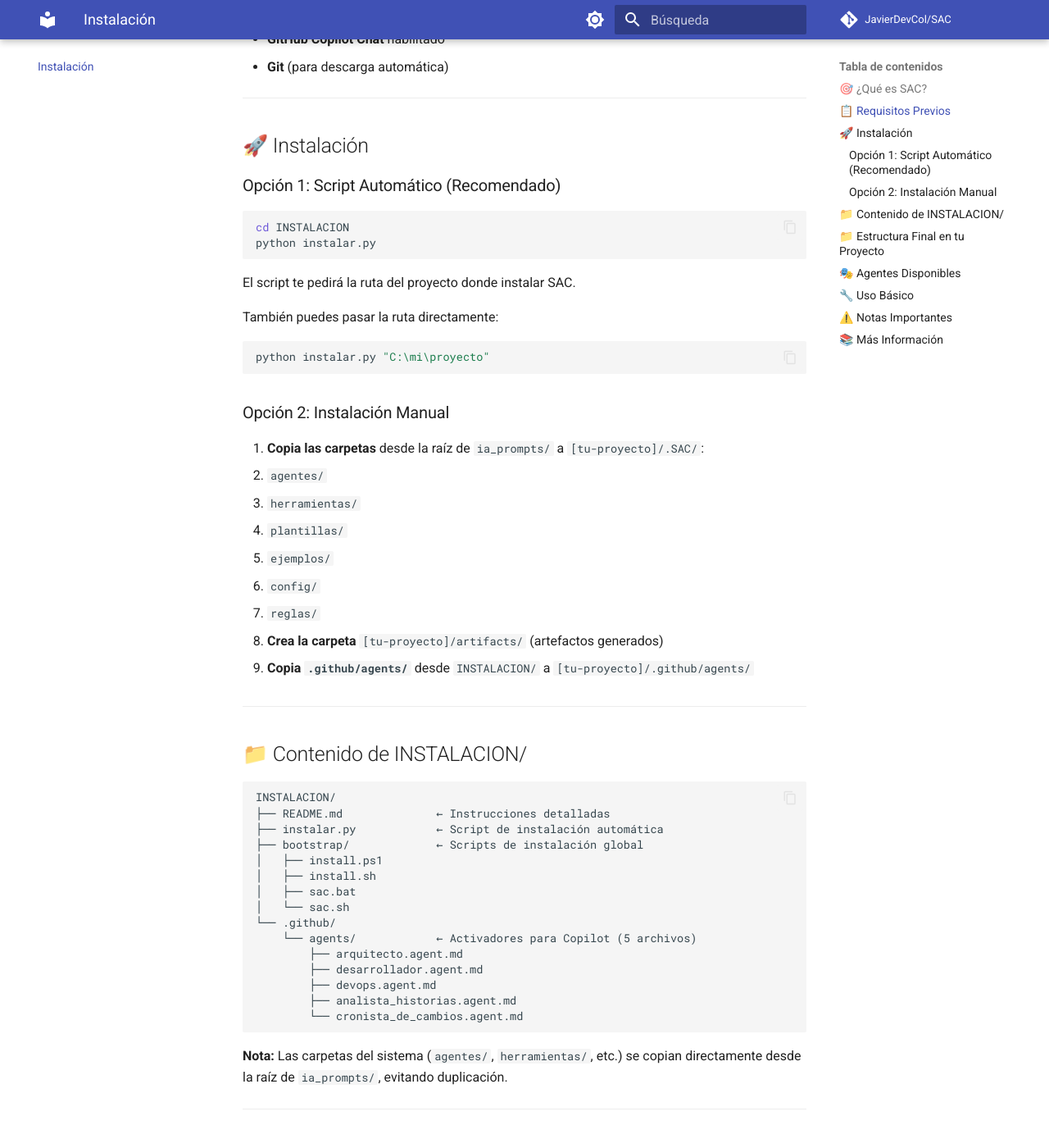
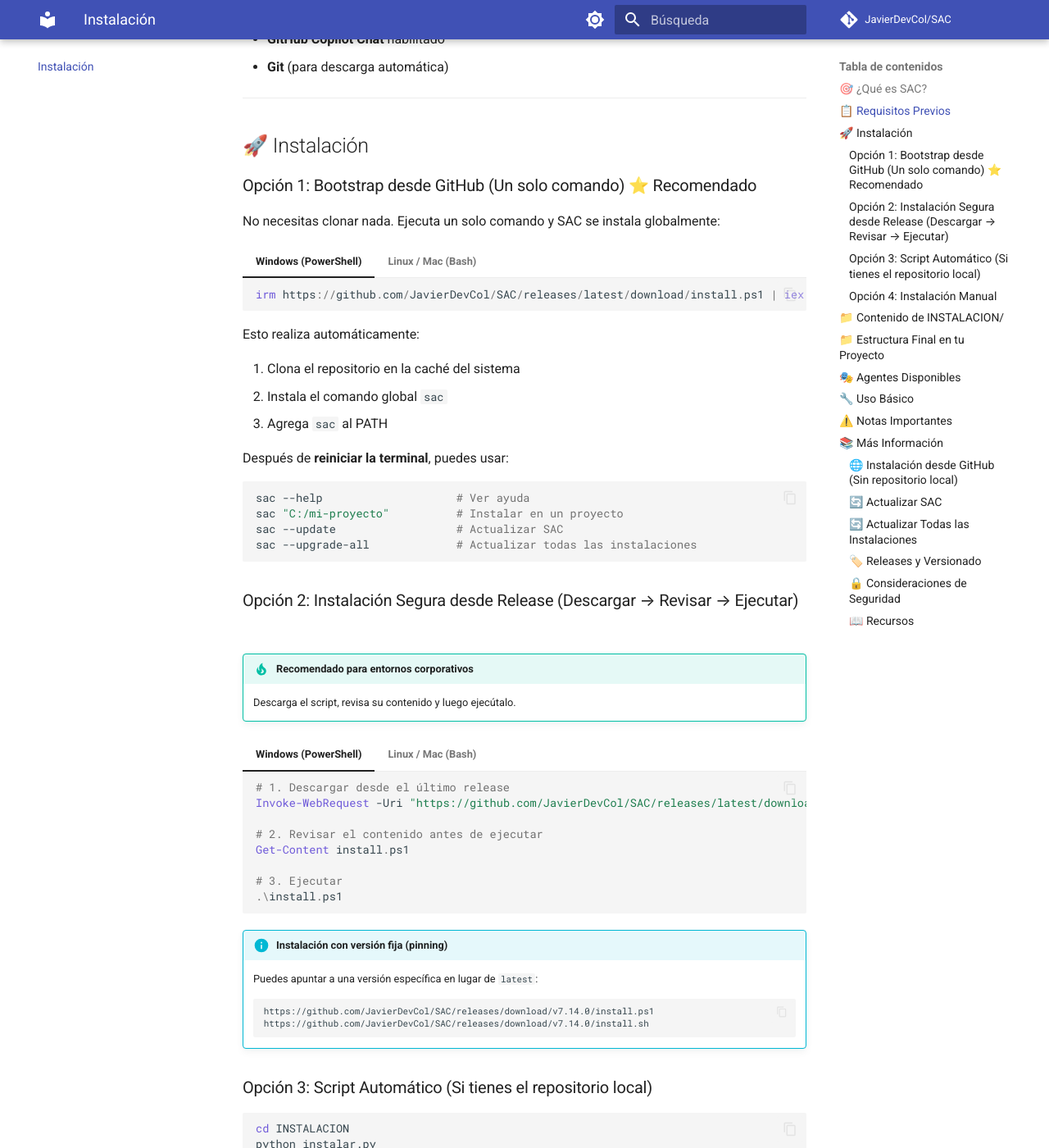
Before and after one commit to JavierDevCol/SAC, an MkDocs documentation site: the page built from docs/INSTALACION.md, in a window 1280 px wide and 1400 px high, scrolled down 596 px. Shown: the whole window at 82% size. Built offline with MkDocs 1.6.1 and Material for MkDocs 9.7.7, drawn with Linux system fonts in a browser that asks for light colours; comment, search, counter and statistics services are not loaded; some of the changed text lies outside the part shown.

Commit message:
feat: agregar instalacion via GitHub Releases y documentacion de seguridad

````diff
--- a/docs/INSTALACION.md
+++ b/docs/INSTALACION.md
@@ -1,4 +1,4 @@
-# 📦 Guía de Instalación - SAC v7.3.0
+# 📦 Guía de Instalación - SAC v7.14.0
 
 > **Sistema Agéntico COCHAS para GitHub Copilot**
 
@@ -21,7 +21,78 @@ SAC (Sistema Agéntico COCHAS) es un sistema de agentes de IA especializados que
 
 ## 🚀 Instalación
 
-### Opción 1: Script Automático (Recomendado)
+### Opción 1: Bootstrap desde GitHub (Un solo comando) ⭐ Recomendado
+
+No necesitas clonar nada. Ejecuta un solo comando y SAC se instala globalmente:
+
+=== "Windows (PowerShell)"
+
+    ```powershell
+    irm https://github.com/JavierDevCol/SAC/releases/latest/download/install.ps1 | iex
+    ```
+
+=== "Linux / Mac (Bash)"
+
+    ```bash
+    curl -fsSL https://github.com/JavierDevCol/SAC/releases/latest/download/install.sh | bash
+    ```
+
+Esto realiza automáticamente:
+
+1. Clona el repositorio en la caché del sistema
+2. Instala el comando global `sac`
+3. Agrega `sac` al PATH
+
+Después de **reiniciar la terminal**, puedes usar:
+
+```bash
+sac --help                    # Ver ayuda
+sac "C:/mi-proyecto"          # Instalar en un proyecto
+sac --update                  # Actualizar SAC
+sac --upgrade-all             # Actualizar todas las instalaciones
+```
+
+### Opción 2: Instalación Segura desde Release (Descargar → Revisar → Ejecutar)
+
+!!! tip "Recomendado para entornos corporativos"
+    Descarga el script, revisa su contenido y luego ejecútalo.
+
+=== "Windows (PowerShell)"
+
+    ```powershell
+    # 1. Descargar desde el último release
+    Invoke-WebRequest -Uri "https://github.com/JavierDevCol/SAC/releases/latest/download/install.ps1" -OutFile install.ps1
+
+    # 2. Revisar el contenido antes de ejecutar
+    Get-Content install.ps1
+
+    # 3. Ejecutar
+    .\install.ps1
+    ```
+
+=== "Linux / Mac (Bash)"
+
+    ```bash
+    # 1. Descargar desde el último release
+    curl -fsSL -o install.sh https://github.com/JavierDevCol/SAC/releases/latest/download/install.sh
+
+    # 2. Revisar el contenido antes de ejecutar
+    cat install.sh
+
+    # 3. Ejecutar
+    chmod +x install.sh
+    ./install.sh
+    ```
+
+!!! info "Instalación con versión fija (pinning)"
+    Puedes apuntar a una versión específica en lugar de `latest`:
+
+    ```
+    https://github.com/JavierDevCol/SAC/releases/download/v7.14.0/install.ps1
+    https://github.com/JavierDevCol/SAC/releases/download/v7.14.0/install.sh
+    ```
+
+### Opción 3: Script Automático (Si tienes el repositorio local)
 
 ```bash
 cd INSTALACION
@@ -36,7 +107,7 @@ También puedes pasar la ruta directamente:
 python instalar.py "C:\mi\proyecto"
 ```
 
-### Opción 2: Instalación Manual
+### Opción 4: Instalación Manual
 
 1. **Copia las carpetas** desde la raíz de `ia_prompts/` a `[tu-proyecto]/.SAC/`:
    - `agentes/`
@@ -136,13 +207,91 @@ tu-proyecto/
 
 ## 📚 Más Información
 
+### 🌐 Instalación desde GitHub (Sin repositorio local)
+
+El script `instalar.py` puede **descargar automáticamente** los archivos desde GitHub si no tienes el repositorio clonado:
+
+```bash
+# Descarga solo el script y ejecútalo — clonará el repo automáticamente
+python instalar.py "C:/mi/proyecto"
+```
+
+El script detecta si está dentro del proyecto `ia_prompts` completo:
+
+- **SÍ** → Usa los archivos locales
+- **NO** → Clona automáticamente desde GitHub a una ubicación permanente:
+
+| Sistema | Ubicación del caché |
+|---------|-------------------|
+| Windows | `%LOCALAPPDATA%\SAC\repo\` |
+| Linux/Mac | `~/.local/share/SAC/repo/` |
+
+### 🔄 Actualizar SAC
+
+Para obtener la última versión desde GitHub:
+
+=== "Con comando global"
+
+    ```bash
+    sac --update
+    ```
+
+=== "Con script directo"
+
+    ```bash
+    python instalar.py --update
+    ```
+
+Luego reinstala en tu proyecto:
+
+```bash
+sac "C:/mi-proyecto"
+```
+
+### 🔄 Actualizar Todas las Instalaciones
+
+Si tienes SAC instalado en múltiples proyectos:
+
+```bash
+sac --upgrade-all
+```
+
+Esto actualiza el repositorio en caché y reinstala en todos los proyectos registrados.
+
+### 🏷️ Releases y Versionado
+
+SAC utiliza **GitHub Releases** con tags versionados siguiendo [SemVer](https://semver.org/lang/es/):
+
+| Concepto | Ejemplo | Descripción |
+|----------|---------|-------------|
+| **Latest** | `releases/latest/download/` | Siempre apunta a la última versión estable |
+| **Tag fijo** | `releases/download/v7.14.0/` | Versión específica, inmutable |
+
+!!! warning "¿Por qué usar releases en vez de `raw.githubusercontent.com/main`?"
+    - Los **releases** apuntan a un **tag inmutable** — no cambian si alguien pushea a `main`
+    - `raw.githubusercontent.com` tiene **caching agresivo** y puede servir versiones desactualizadas
+    - Los releases permiten adjuntar **checksums y notas de versión**
+
+### 🔒 Consideraciones de Seguridad
+
+| Riesgo | Mitigación |
+|--------|-----------|
+| Script descargado no verificado | Usa la [Opción 2](#opcion-2-instalacion-segura-desde-release-descargar-revisar-ejecutar) para revisar antes de ejecutar |
+| Versión inestable | Pinea a un tag específico (e.g., `v7.14.0`) en lugar de `latest` |
+| Ejecución con privilegios elevados | Los scripts **NO** requieren permisos de administrador |
+| `ExecutionPolicy` en PowerShell | Si está bloqueado, usa: `Set-ExecutionPolicy Bypass -Scope Process` |
+
+### 📖 Recursos
+
 | Recurso | Ubicación |
 |---------|-----------|
 | Instrucciones detalladas | `INSTALACION/README.md` |
 | Documentación del sistema | `README.md` |
-| Índice de roles | `ROLES.md` |
-| Índice de herramientas | `HERRAMIENTAS.md` |
+| Índice de roles | [Agentes](ROLES.md) |
+| Índice de herramientas | [Herramientas](HERRAMIENTAS.md) |
+| Repositorio en GitHub | [JavierDevCol/SAC](https://github.com/JavierDevCol/SAC) |
+| Releases | [Todas las versiones](https://github.com/JavierDevCol/SAC/releases) |
 
 ---
 
-**¿Problemas?** Verifica que Python esté instalado y que las rutas sean correctas.
+**¿Problemas?** Abre un [issue en GitHub](https://github.com/JavierDevCol/SAC/issues) o verifica que Python y Git estén instalados correctamente.
````
Also changed, not shown: INSTALACION/README.md (+20 -3 lines).
